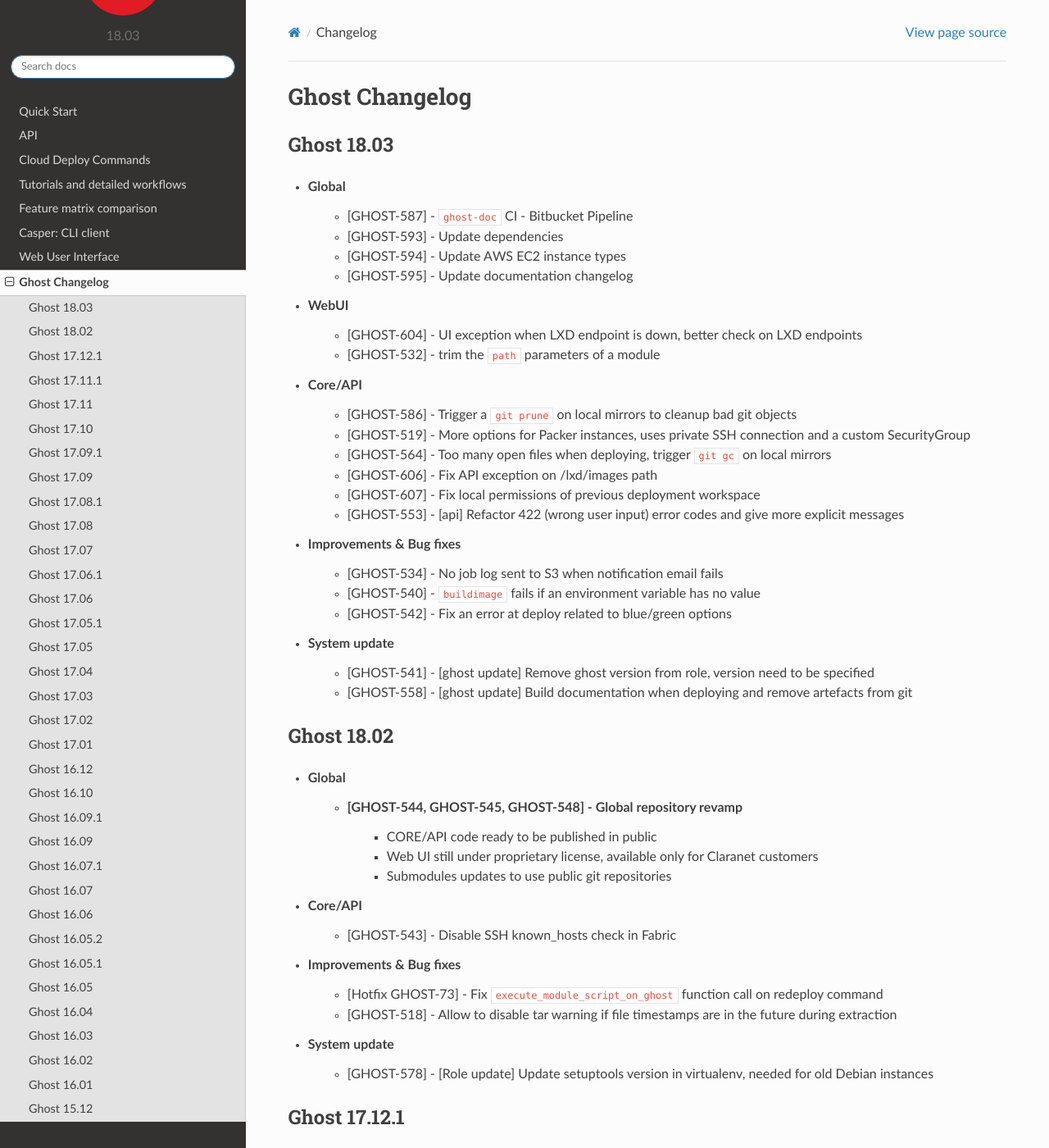
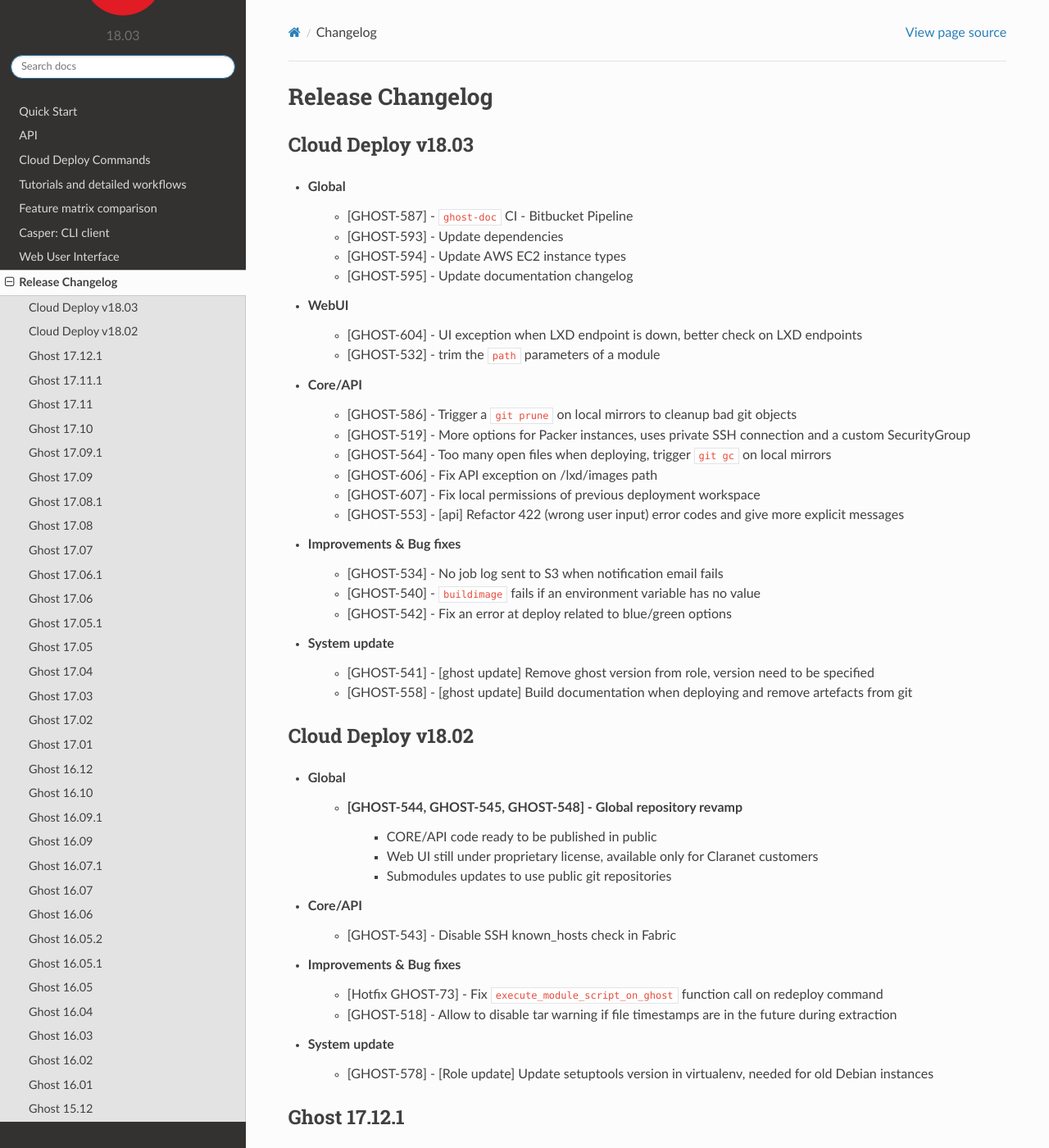
Before and after one commit to claranet/cloud-deploy-docs, a Sphinx documentation site: the page built from source/rst/changelog.rst, in a window 1280 px wide and 1400 px high. Shown: the whole window at 82% size. Built offline with Sphinx 7.4.7 and the Read the Docs theme 2.0.0, drawn with Linux system fonts in a browser that asks for light colours.

Commit message:
GHOST-464: Revamp Changelog

```diff
--- a/source/rst/changelog.rst
+++ b/source/rst/changelog.rst
@@ -2,14 +2,14 @@
 
 .. title:: Changelog
 
-Ghost Changelog
-===============
+Release Changelog
+=================
 
 .. toctree::
     :maxdepth: 2
 
-Ghost 18.03
------------
+Cloud Deploy v18.03
+-------------------
 
 * Global
     - [GHOST-587] - ``ghost-doc`` CI - Bitbucket Pipeline
@@ -38,8 +38,8 @@
     - [GHOST-541] - [ghost update] Remove ghost version from role, version need to be specified
     - [GHOST-558] - [ghost update] Build documentation when deploying and remove artefacts from git
 
-Ghost 18.02
------------
+Cloud Deploy v18.02
+-------------------
 
 * Global
     - [GHOST-544, GHOST-545, GHOST-548] - Global repository revamp
```
